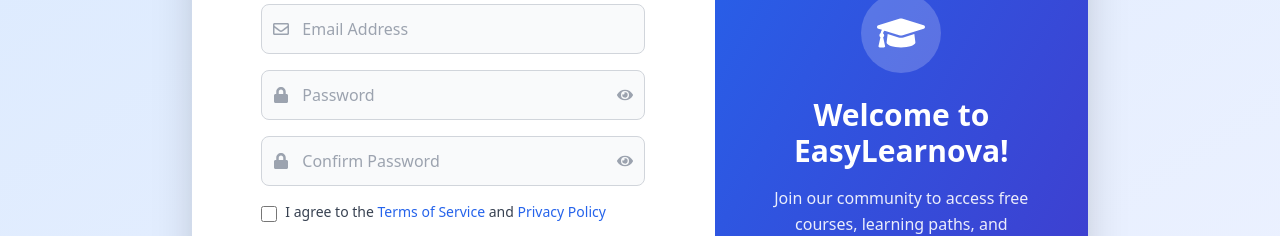
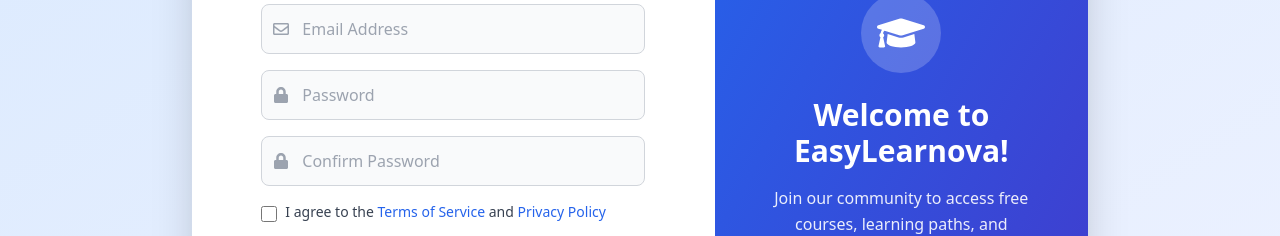
Before and after one commit to Pranay-Dommati/thestudent, a React (Vite) app in the folder frontend/: page /auth in a window 1280 px wide. Both pictures are taken after typing "name@example.com", "Sample123" into the empty fields and a click on the button "Create an account". Shown: the part 256-492 px from the top of the page. Built offline with nearby package versions, Linux system fonts and the light colour scheme.

Commit message:
fixed the login and sign up forms

```diff
--- a/frontend/src/components/Auth/AuthForm.jsx
+++ b/frontend/src/components/Auth/AuthForm.jsx
@@ -608,8 +608,9 @@ export default function AuthForm() {
                         exit={{ height: 0, opacity: 0 }}
                         transition={{ duration: 0.25, ease: [0.4, 0.0, 0.2, 1] }}
                       >
+                        <div>
                           <div className="relative">
-                          <div className="absolute inset-y-0 left-0 flex items-center pl-4 pointer-events-none text-gray-400">
+                            <div className="absolute left-0 top-1/2 -translate-y-1/2 pl-4 pointer-events-none text-gray-400">
                               <FaRegUser />
                             </div>
                             <input
@@ -622,6 +623,7 @@ export default function AuthForm() {
                               value={formData.name}
                               onChange={handleChange}
                             />
+                          </div>
                           {formErrors.name && <p className="text-red-500 text-sm mt-2">{formErrors.name}</p>}
                         </div>
                       </motion.div>
@@ -629,8 +631,9 @@ export default function AuthForm() {
                   </AnimatePresence>
 
                   {/* Email Field */}
+                  <div>
                     <div className="relative">
-                    <div className="absolute inset-y-0 left-0 flex items-center pl-4 pointer-events-none text-gray-400">
+                      <div className="absolute left-0 top-1/2 -translate-y-1/2 pl-4 pointer-events-none text-gray-400">
                         <FaRegEnvelope />
                       </div>
                       <input
@@ -643,17 +646,19 @@ export default function AuthForm() {
                         value={formData.email}
                         onChange={handleChange}
                       />
+                    </div>
                     {formErrors.email && <p className="text-red-500 text-sm mt-2">{formErrors.email}</p>}
                   </div>
 
                   {/* Password Field */}
                   <div className="space-y-2">
+                    <div>
                       <div className="relative">
                         <div className="absolute left-0 top-1/2 -translate-y-1/2 pl-4 pointer-events-none text-gray-400">
                           <FaLock />
                         </div>
                         <input
-                        className={`w-full p-4 pl-12 pr-12 border-2 rounded-xl bg-gray-50 focus:ring-2 focus:outline-none transition-all text-base ${
+                          className={`w-full p-4 pl-12 pr-4 border-2 rounded-xl bg-gray-50 focus:ring-2 focus:outline-none transition-all text-base ${
                             formErrors.password ? 'border-red-500 focus:ring-red-200' : 'border-gray-200 focus:ring-blue-200 focus:border-blue-500'
                           }`}
                           type={showPassword ? 'text' : 'password'}
@@ -664,14 +669,7 @@ export default function AuthForm() {
                           onBlur={() => setTouched((t) => ({ ...t, password: true }))}
                           autoComplete={isSignUp ? 'new-password' : 'current-password'}
                         />
-                      <button
-                        type="button"
-                        aria-label={showPassword ? 'Hide password' : 'Show password'}
-                        onClick={() => setShowPassword((s) => !s)}
-                        className="absolute right-4 top-1/2 -translate-y-1/2 text-gray-400 hover:text-gray-600"
-                      >
-                        {showPassword ? <FaEyeSlash /> : <FaEye />}
-                      </button>
+                      </div>
                     </div>
 
                     {/* Password Requirements Indicator - Only show for signup when user starts typing */}
@@ -722,12 +720,13 @@ export default function AuthForm() {
                         exit={{ height: 0, opacity: 0 }}
                         transition={{ duration: 0.25, ease: [0.4, 0.0, 0.2, 1] }}
                       >
-                        <div className="relative">
-                          <div className="absolute left-0 top-1/2 -translate-y-1/2 pl-4 pointer-events-none text-gray-400">
+                        <div>
+                          <div className="relative h-auto">
+                            <div className="absolute left-0 top-1/2 -translate-y-1/2 pl-4 pointer-events-none text-gray-400 z-10">
                               <FaLock />
                             </div>
                             <input
-                            className={`w-full p-4 pl-12 pr-12 border-2 rounded-xl bg-gray-50 focus:ring-2 focus:outline-none transition-all text-base ${
+                              className={`w-full p-4 pl-12 pr-4 border-2 rounded-xl bg-gray-50 focus:ring-2 focus:outline-none transition-all text-base ${
                                 formErrors.confirmPassword ? 'border-red-500 focus:ring-red-200' : 'border-gray-200 focus:ring-blue-200 focus:border-blue-500'
                               }`}
                               type={showConfirmPassword ? 'text' : 'password'}
@@ -738,14 +737,7 @@ export default function AuthForm() {
                               onBlur={() => setTouched((t) => ({ ...t, confirmPassword: true }))}
                               autoComplete={isSignUp ? 'new-password' : 'off'}
                             />
-                          <button
-                            type="button"
-                            aria-label={showConfirmPassword ? 'Hide password' : 'Show password'}
-                            onClick={() => setShowConfirmPassword((s) => !s)}
-                            className="absolute right-4 top-1/2 -translate-y-1/2 text-gray-400 hover:text-gray-600"
-                          >
-                            {showConfirmPassword ? <FaEyeSlash /> : <FaEye />}
-                          </button>
+                          </div>
                           {formErrors.confirmPassword && <p className="text-red-500 text-sm mt-2">{formErrors.confirmPassword}</p>}
                         </div>
 
@@ -926,8 +918,9 @@ export default function AuthForm() {
                           exit={{ height: 0, opacity: 0 }}
                           transition={{ duration: 0.25 }}
                         >
+                          <div>
                             <div className="relative">
-                            <div className="absolute inset-y-0 left-0 flex items-center pl-3 pointer-events-none text-gray-400">
+                              <div className="absolute left-0 top-1/2 -translate-y-1/2 pl-3 pointer-events-none text-gray-400">
                                 <FaRegUser />
                               </div>
                               <input
@@ -940,14 +933,16 @@ export default function AuthForm() {
                                 value={formData.name}
                                 onChange={handleChange}
                               />
+                            </div>
                             {formErrors.name && <p className="text-red-500 text-xs mt-1">{formErrors.name}</p>}
                           </div>
                         </motion.div>
                       )}
                     </AnimatePresence>
 
+                    <div>
                       <div className="relative">
-                      <div className="absolute inset-y-0 left-0 flex items-center pl-3 pointer-events-none text-gray-400">
+                        <div className="absolute left-0 top-1/2 -translate-y-1/2 pl-3 pointer-events-none text-gray-400">
                           <FaRegEnvelope />
                         </div>
                         <input
@@ -960,15 +955,17 @@ export default function AuthForm() {
                           value={formData.email}
                           onChange={handleChange}
                         />
+                      </div>
                       {formErrors.email && <p className="text-red-500 text-xs mt-1">{formErrors.email}</p>}
                     </div>
 
+                    <div>
                       <div className="relative">
                         <div className="absolute left-0 top-1/2 -translate-y-1/2 pl-3 pointer-events-none text-gray-400">
                           <FaLock />
                         </div>
                         <input
-                        className={`w-full p-3 pl-10 pr-10 border rounded-lg bg-gray-50 focus:ring-2 focus:outline-none transition-all ${
+                          className={`w-full p-3 pl-10 pr-3 border rounded-lg bg-gray-50 focus:ring-2 focus:outline-none transition-all ${
                             formErrors.password ? 'border-red-500 focus:ring-red-200' : 'border-gray-300 focus:ring-blue-100 focus:border-blue-500'
                           }`}
                           type={showPassword ? 'text' : 'password'}
@@ -979,14 +976,7 @@ export default function AuthForm() {
                           onBlur={() => setTouched((t) => ({ ...t, password: true }))}
                           autoComplete={isSignUp ? 'new-password' : 'current-password'}
                         />
-                      <button
-                        type="button"
-                        aria-label={showPassword ? 'Hide password' : 'Show password'}
-                        onClick={() => setShowPassword((s) => !s)}
-                        className="absolute right-3 top-1/2 -translate-y-1/2 text-gray-400 hover:text-gray-600"
-                      >
-                        {showPassword ? <FaEyeSlash /> : <FaEye />}
-                      </button>
+                      </div>
                       {formErrors.password && <p className="text-red-500 text-xs mt-1">{formErrors.password}</p>}
                     </div>
 
@@ -1010,12 +1000,13 @@ export default function AuthForm() {
                           exit={{ height: 0, opacity: 0 }}
                           transition={{ duration: 0.25 }}
                         >
-                          <div className="relative">
-                            <div className="absolute left-0 top-1/2 -translate-y-1/2 pl-3 pointer-events-none text-gray-400">
+                          <div>
+                            <div className="relative h-auto">
+                              <div className="absolute left-0 top-1/2 -translate-y-1/2 pl-3 pointer-events-none text-gray-400 z-10">
                                 <FaLock />
                               </div>
                               <input
-                              className={`w-full p-3 pl-10 pr-10 border rounded-lg bg-gray-50 focus:ring-2 focus:outline-none transition-all ${
+                                className={`w-full p-3 pl-10 pr-3 border rounded-lg bg-gray-50 focus:ring-2 focus:outline-none transition-all ${
                                   formErrors.confirmPassword ? 'border-red-500 focus:ring-red-200' : 'border-gray-300 focus:ring-blue-100 focus:border-blue-500'
                                 }`}
                                 type={showConfirmPassword ? 'text' : 'password'}
@@ -1026,14 +1017,7 @@ export default function AuthForm() {
                                 onBlur={() => setTouched((t) => ({ ...t, confirmPassword: true }))}
                                 autoComplete={isSignUp ? 'new-password' : 'off'}
                               />
-                            <button
-                              type="button"
-                              aria-label={showConfirmPassword ? 'Hide password' : 'Show password'}
-                              onClick={() => setShowConfirmPassword((s) => !s)}
-                              className="absolute right-3 top-1/2 -translate-y-1/2 text-gray-400 hover:text-gray-600"
-                            >
-                              {showConfirmPassword ? <FaEyeSlash /> : <FaEye />}
-                            </button>
+                            </div>
                             {formErrors.confirmPassword && <p className="text-red-500 text-xs mt-1">{formErrors.confirmPassword}</p>}
                           </div>
 
```
Lines whose indentation alone changed are shown as unchanged.
